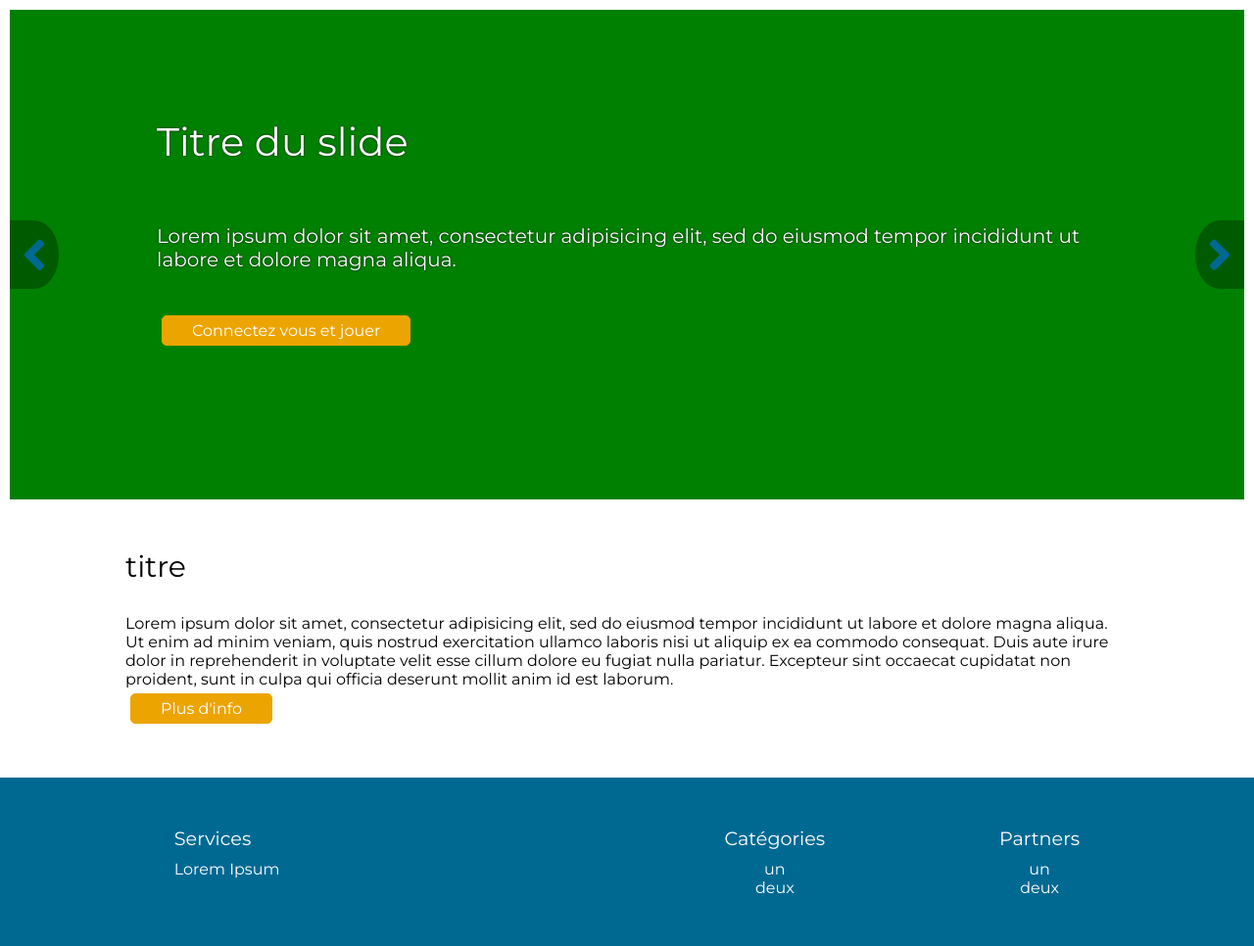
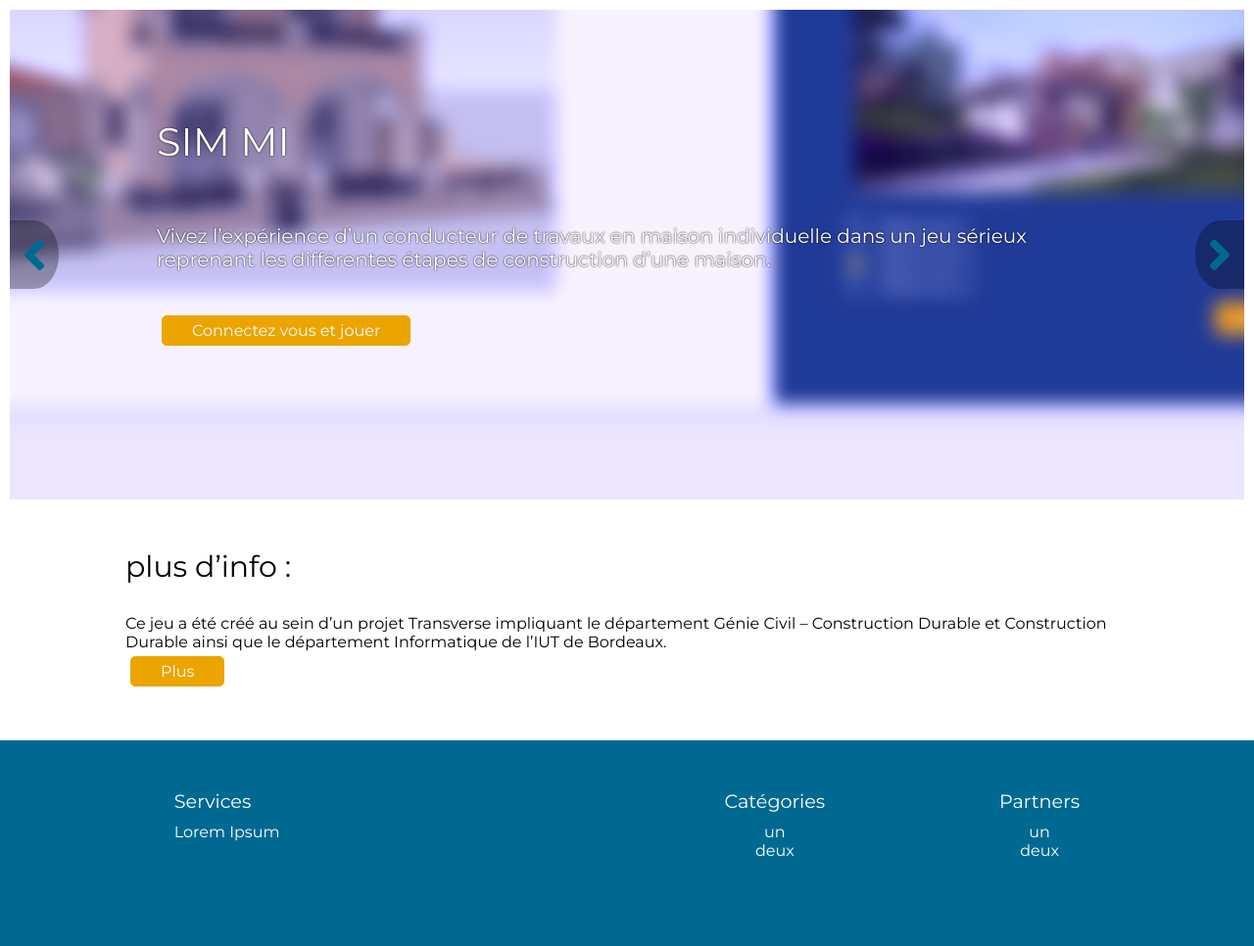
Before and after one commit to METALbrasier2X0/Sim-mi-porject-dawin, a Symfony app: template templates/home/index.html.twig in a window 1280 px wide. Shown: the part 100-1066 px from the top of the page at 98% size. After the commit the page ends 975 px from the top, so only its background shows below. Run offline with Twig, Linux system fonts and the light colour scheme; the template is opened without the code that fills it, so the values that code supplies are empty; some libraries are stand-ins or nearby versions.

Commit message:
page d'acceuil amélioration

```diff
--- a/public/css/index.css
+++ b/public/css/index.css
@@ -15,8 +15,11 @@
   left: 0;
   height: 500px;
   width: 50%;
-  background-color: green;
-}
+  background-position: center;
+  background-repeat: no-repeat;
+  background-size: cover;
+  background: url(../images/slider.png) center center repeat;}
+
 .slider i{
   position: absolute;
   top: 50%;
@@ -30,8 +33,13 @@
   left: 100%;
   height: 500px;
   width: 50%;
-  background-color: yellow;
+  background-position: center;
+  background-repeat: no-repeat;
+  background-size: cover;
+  background: url(../images/slider2.png) center center repeat;
 }
+
+
 .slider-right{
   position: absolute;
   top: 50%;
@@ -145,3 +153,7 @@
   font-size: 40px;
   padding: 30px 0px;
 }
+
+#show{
+  display: none;
+}
--- a/templates/home/index.html.twig
+++ b/templates/home/index.html.twig
@@ -13,28 +13,33 @@
   <div class="slider-left"> <i class="fas fa-angle-left"></i> </div>
   <div class="slider-container">
     <div class="slide1">
-      <h2>Titre du slide</h2>
+      <h2>SIM MI</h2>
       <p>
-        Lorem ipsum dolor sit amet, consectetur adipisicing elit, sed do eiusmod tempor incididunt ut labore et dolore magna aliqua.
+        Vivez l’expérience d’un conducteur de travaux en maison individuelle dans un jeu sérieux reprenant les différentes étapes de construction d’une maison.
       </p>
       <button class="button bOrange">Connectez vous et jouer</button>
     </div>
     <div class="slide2">
-      <h2>Titre du slide</h2>
+      <h2>Dirigez votre chantier</h2>
       <p>
-        Lorem ipsum dolor sit amet, consectetur adipisicing elit, sed do eiusmod tempor incididunt ut labore et dolore magna aliqua.
+        Suivez et dirigez l'évolution de votre chantier. Montrez-vous à la hauteur face aux intempéries du métier
       </p>
-        <a href="{{path('connexion')}}"><button class="button bOrange">Connectez vous et jouer</button></a>
+        <a href="#"><button  class="button bOrange">Connectez vous et jouer</button></a>
     </div>
   </div>
 </div>
 
 <div class="index-conteneur">
-  <h3>titre</h3>
+  <h3>plus d’info :</h3>
   <p>
-    Lorem ipsum dolor sit amet, consectetur adipisicing elit, sed do eiusmod tempor incididunt ut labore et dolore magna aliqua. Ut enim ad minim veniam, quis nostrud exercitation ullamco laboris nisi ut aliquip ex ea commodo consequat. Duis aute irure dolor in reprehenderit in voluptate velit esse cillum dolore eu fugiat nulla pariatur. Excepteur sint occaecat cupidatat non proident, sunt in culpa qui officia deserunt mollit anim id est laborum.
+   Ce jeu a été créé au sein d’un projet Transverse impliquant le département Génie Civil – Construction Durable et Construction Durable ainsi que le département Informatique de l’IUT de Bordeaux.
   </p>
-    <a href="#"><button class="button bOrange">Plus d'info</button></a>
+
+  <p id = "show">
+Le jeu a été développé dans un contexte d’un projet étudiant destiné aux futurs étudiants qui rejoindront le département Génie Civil - Construction Durable.
+Il a pour objectifs d’aider les étudiants en DUT Génien Civil – Développement Durable à acquérir et à valider des compétences technologiques liées à leurs futurs métiers.
+  </p>
+    <a><button  onclick="myFunction()" class="button bOrange">Plus</button></a>
 </div>
 
 
@@ -75,5 +80,14 @@
     btn.onclick = function() {
         open_modal(message,false);
     }
+
+    function myFunction() {
+  var x = document.getElementById("show");
+  if (x.style.display === "none") {
+    x.style.display = "block";
+  } else {
+    x.style.display = "none";
+  }
+}
     </script>
 {% endblock %}
```
Also changed, not shown: public/images/slider.png (added), public/images/slider2.png (added).
